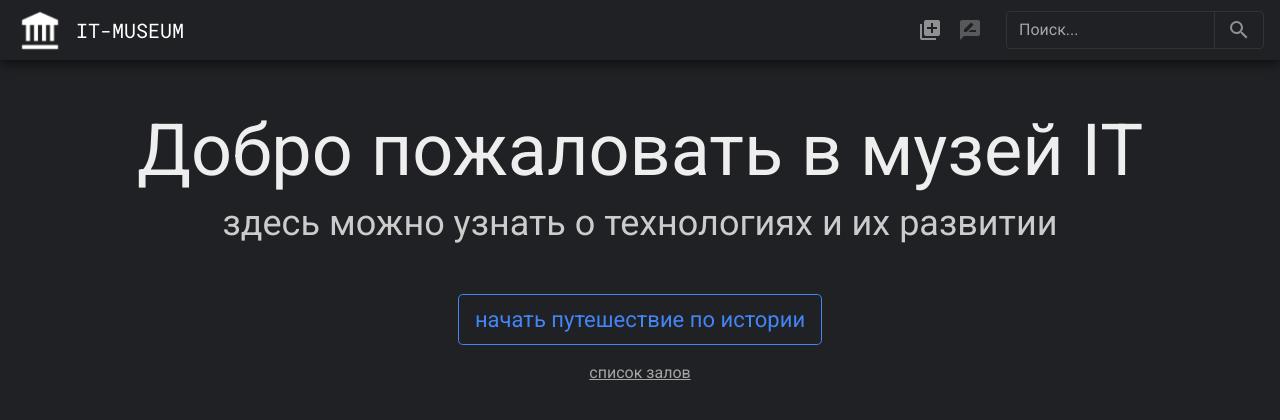
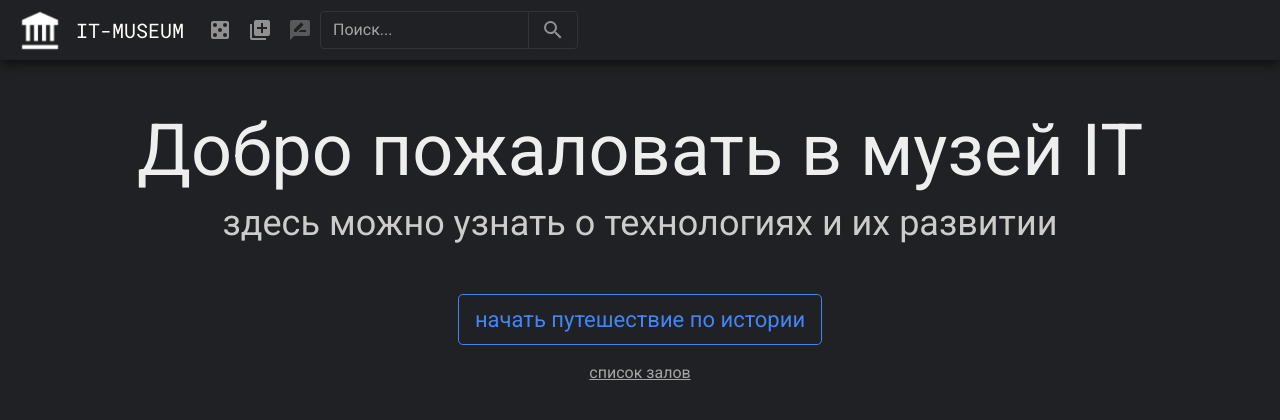
Before and after one commit to project-six/it-museum, a Django app: template museum/templates/index.html in a window 1280 px wide. Shown: the top 420 px of the page. Run offline with Django 3.2, Linux system fonts and the light colour scheme; the template is opened without the code that fills it, so the values that code supplies are empty; some libraries are stand-ins or nearby versions.

Commit message:
Add random icon and tooltips

```diff
--- a/museum/templates/base.html
+++ b/museum/templates/base.html
@@ -11,7 +11,7 @@
           integrity="sha384-WskhaSGFgHYWDcbwN70/dfYBj47jz9qbsMId/iRN3ewGhXQFZCSftd1LZCfmhktB" crossorigin="anonymous">
     <link href="https://fonts.googleapis.com/css?family=Roboto+Mono|Roboto:400,400i,700&amp;subset=cyrillic"
           rel="stylesheet">
-    <link href="{% static 'css/style.css' %}?v=28" rel="stylesheet">
+    <link href="{% static 'css/style.css' %}?v=30" rel="stylesheet">
 </head>
 
 <body>
@@ -27,17 +27,34 @@
     </button>
 
     <div class="collapse navbar-collapse" id="top-menu">
-        <ul class="navbar-nav ml-auto mr-3">
+        <ul class="navbar-nav">
+            <li class="nav-item">
+                <a class="nav-link"
+                   href="{% url 'propose' %}"
+                   data-toggle="tooltip"
+                   data-placement="bottom"
+                   title="Случайный экспонат">
+                    <img src="{% static 'img/random-icon.svg' %}"
+                         class="navbar-icon navbar-icon-lighten"
+                         alt="Случайный экспонат">
+                </a>
+            </li>
             <li class="nav-item">
                 <a class="nav-link {% block propose_class %}{% endblock %}"
-                   href="{% url 'propose' %}">
+                   href="{% url 'propose' %}"
+                   data-toggle="tooltip"
+                   data-placement="bottom"
+                   title="Предложить экспонат">
                     <img src="{% static 'img/propose-icon.svg' %}"
                          class="navbar-icon navbar-icon-lighten"
                          alt="Предложить экспонат">
                 </a>
             </li>
             <li class="nav-item">
-                <a class="nav-link disabled">
+                <a class="nav-link disabled"
+                   data-toggle="tooltip"
+                   data-placement="bottom"
+                   title="Книга отзывов (скоро)">
                     <img src="{% static 'img/guest-book-icon.svg' %}"
                          class="navbar-icon navbar-icon-disabled"
                          alt="Книга отзывов">
@@ -73,6 +90,12 @@
         integrity="sha384-smHYKdLADwkXOn1EmN1qk/HfnUcbVRZyYmZ4qpPea6sjB/pTJ0euyQp0Mk8ck+5T"
         crossorigin="anonymous"></script>
 
+<script>
+    $(function () {
+        $('[data-toggle="tooltip"]').tooltip()
+    })
+</script>
+
 {% block scripts %}
 {% endblock %}
 </body>
```
Also changed, not shown: museum/static/img/random-icon.svg (added).
